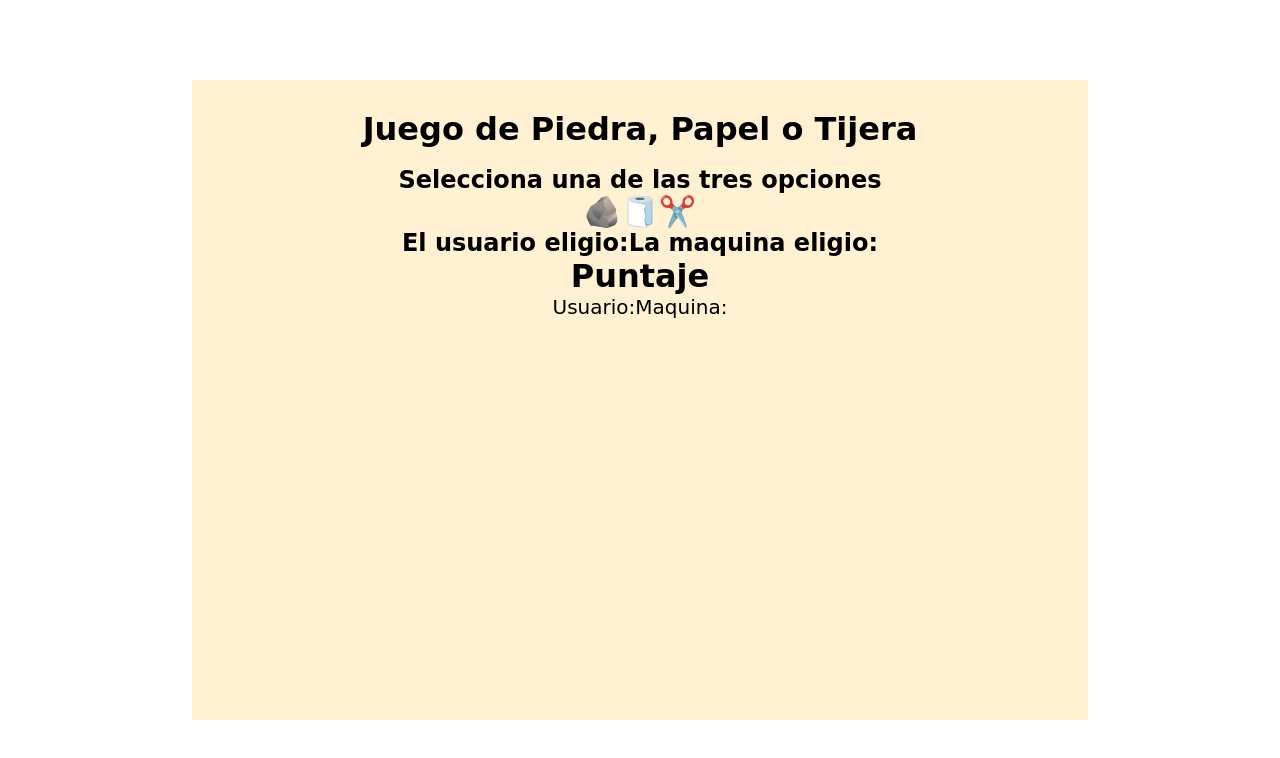
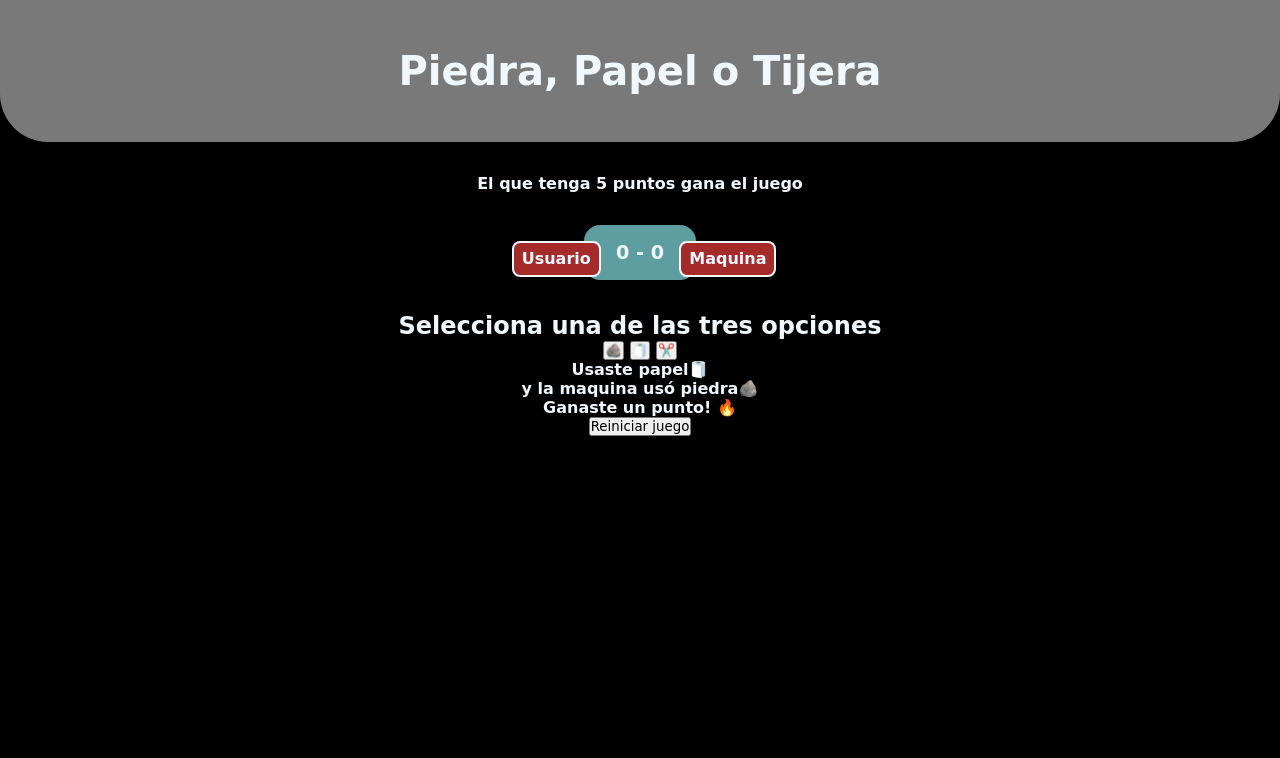
Before and after one commit to XH0PE/piedra_papel_tijera, a plain HTML site: page index.html in a window 1280 px wide. Drawn offline with Linux system fonts and the light colour scheme; a web font is replaced by a local one.

Commit message:
fase beta 2

```diff
--- a/css/styles.css
+++ b/css/styles.css
@@ -4,66 +4,67 @@
     margin: 0;
     padding: 0;
     box-sizing: border-box;
+    font-family: 'DynaPuff', cursive;
 }
 
 body{
+    background-color: black;
+    color: aliceblue;
+    font-weight: bolder;
+}
+
+header{
+    background-color: rgb(121, 121, 121);
     display: flex;
+    flex-direction: column;
     align-items: center;
     justify-content: center;
-    min-height: 100vh;
-    flex-direction: column;
+    padding: 3rem;
+    font-size: 40px;
+    border-bottom-left-radius: 3rem;
+    border-bottom-right-radius: 3rem;
+    font-family: 'Nabla', cursive;
 }
 
-
-
-h1{
-    font-family: 'Nabla', cursive;
+main{
     display: flex;
+    flex-direction: column;
+    align-items: center;
     justify-content: center;
-}
-
-h2{
-    display: flex;
-    justify-content: center;
-    font-family: 'Tilt Warp', cursive;
-}
-
-.ppt{
-    background-color: rgb(255, 241, 209);
-    height: 50vw;
-    width: 70vw;
-    padding: 30px;
-}
-
-.ppt .options{
-    display: flex;
-    justify-content: center
-}
-.ppt .options p{
-    font-size: 30px;
-    display: inline-block;
+    padding: 2rem;
     text-align: center;
 }
 
-.ppt .answer{
-    display: flex;
-    justify-content: center;
+.instrucciones{
+    margin-bottom: 2rem;
 }
 
-.ppt .answer h2{
-    display: inline-block;
-    justify-content: center;
+.marcador{
+    background-color: cadetblue;
+    padding: 1rem 2rem;
+    border-radius: 1rem;
+    position: relative;
+    align-items: center;
+    margin-bottom: 2rem;
 }
 
-.ppt .score{
-    display: flex;
-    justify-content: center;
-
+.marcador .nombre{
+    position: absolute;
+    background-color: brown;
+    line-height: 1;
+    padding: .5rem;
+    border-radius: .5rem;
+    border: 2px solid;
 }
 
-.ppt .score p{
-    font-family: 'DynaPuff', cursive;
-    font-size: 20px;
-    display: inline-block;
+.marcador .nombre-jugador{
+    right: 85%;
+}
 
+.marcador .nombre-computadora{
+    left: 85%;
 }
+
+.marcador .puntos{
+    font-size: 1.2rem;
+}
--- a/index.html
+++ b/index.html
@@ -8,25 +8,42 @@
     <title>Piedra, Papel y Tijera</title>
 </head>
 <body>
-    <div class="ppt">
-        <h1>Juego de Piedra, Papel o Tijera</h1>
-        <br>
-        <h2>Selecciona una de las tres opciones</h2>
-        <div class="options">
-        <p>🪨</p>
-        <p>🧻</p>
-        <p>✂️</p>
+
+<header>
+    Piedra, Papel o Tijera
+</header>
+<main>
+<p class="instrucciones" id="instrucciones">
+    El que tenga 5 puntos gana el juego
+</p>
+<div class="marcador">
+    <p class="nombre nombre-jugador">Usuario</p>
+    <p class="nombre nombre-computadora">Maquina</p>
+    <p class="puntos">
+        <span id="puntos-">0</span>
+        <span>-</span>
+        <span id="puntos-computadora">0</span>
+    </p>
+</div>
+<div class="elegir-arma" id="elegir-arma">
+    <h2>Selecciona una de las tres opciones</h2>
+    <div class="armas">
+        <button class="arma" id="piedra🪨">🪨</button>
+        <button class="arma" id="papel🧻">🧻</button>
+        <button class="arma" id="tijera✂️">✂️</button>
     </div>
-    <div class="answer">
-        <h2>El usuario eligio:</h2>
-        <h2>La maquina eligio:</h2>
-    </div>
-    <h1>Puntaje</h1>
-    <div class="score">
-        <p>Usuario: </p>
-        <p>Maquina: </p>
-    </div>
-    </div>
+</div>
+<div class="mensaje" id="mensaje">
+<p>
+    Usaste <span class="eleccion" id="eleccion-usuario">papel🧻</span>
+    <br>
+    y la maquina usó <span class="eleccion" id="eleccion-computadora">piedra🪨</span>
+</p>
+<p id="gana-punto">Ganaste un punto! 🔥</p>
+</div>
+<button class="btn" id="reiniciar">Reiniciar juego</button>
+</main>
+
 </body>
 <script src="./js/index.js"></script>
 </html>
```
